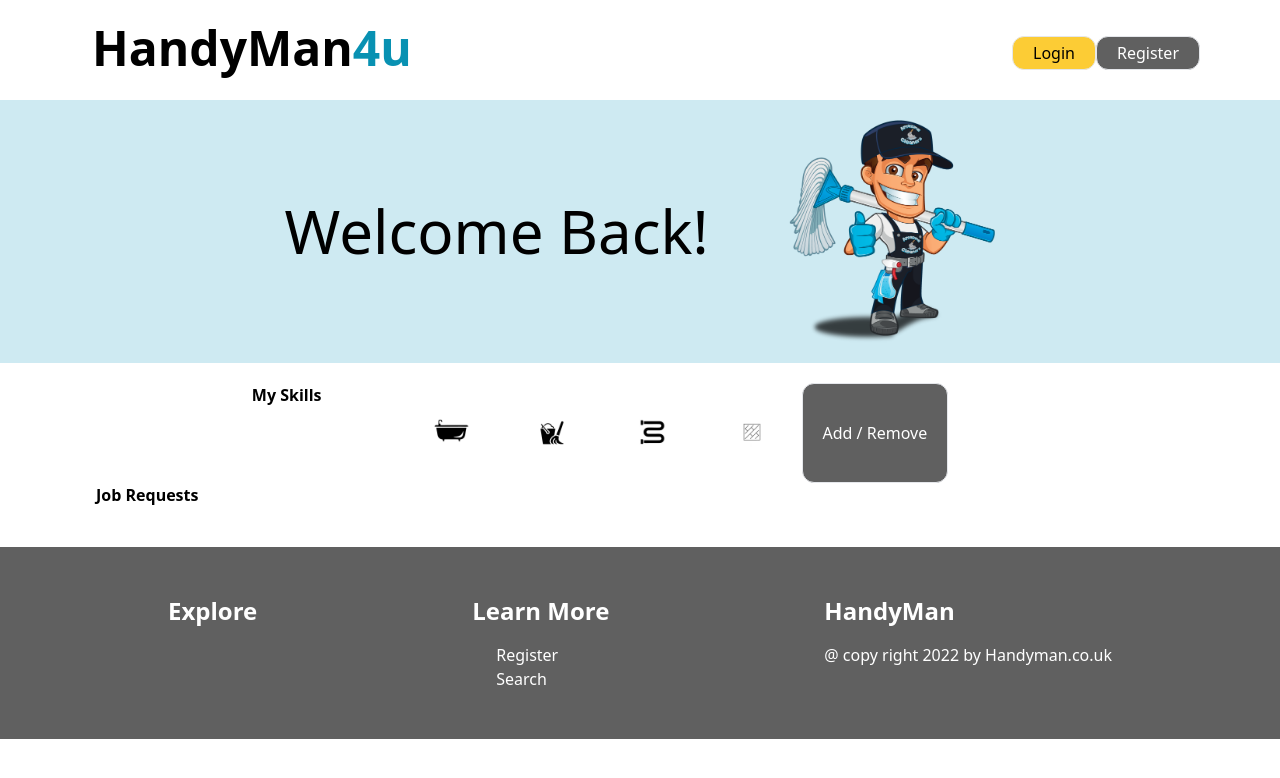
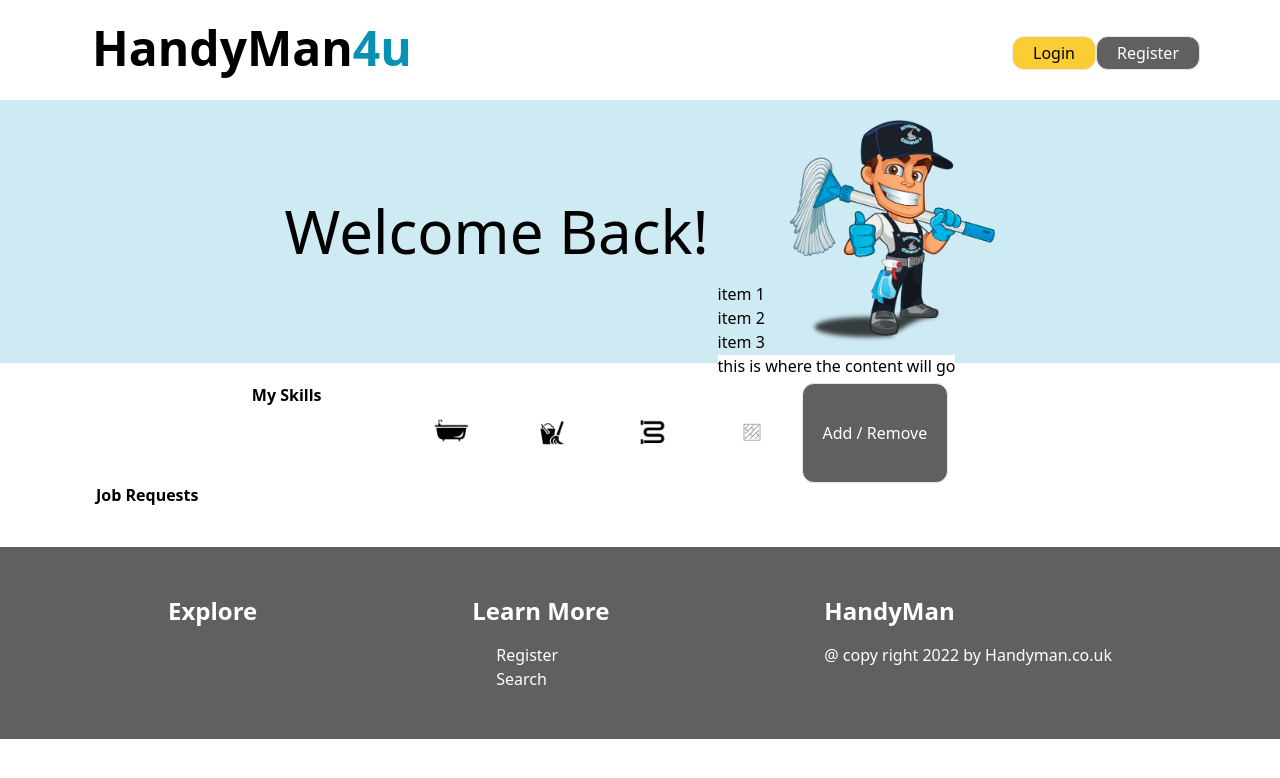
Before and after one commit to UniProject-Hallum/sheffieldmassive, a React (Create React App) app: page /handyman in a window 1280 px wide. Both pictures are taken after a click on the button "Add / Remove". Shown: the top 778 px of the page. Built offline with nearby package versions, Linux system fonts and the light colour scheme.

Commit message:
myskills popup

```diff
--- a/src/components/handylanding/myskills.js
+++ b/src/components/handylanding/myskills.js
@@ -4,6 +4,7 @@ import cleaning from '../../assets/cleaning.png'
 import plumbing from '../../assets/plumbing.png'
 import tiling from '../../assets/Tiling.png'
 import Popup from 'reactjs-popup'
+
 
 const skills = () => {
     return (
@@ -15,7 +16,23 @@ const skills = () => {
         <img className='w-1/12' src={plumbing} alt="bathroom" />
         <img className='w-1/12' src={tiling} alt="bathroom" />
         <Popup trigger= { <button className='text-white py-1 bg-[#606060] px-5 border rounded-xl hover:bg-[#fccc35] hover:scale-110'>Add / Remove</button>
-        }> </Popup>
+            }
+            on="click"
+            closeOnDocumentClick
+            mouseLeaveDelay={300}
+            mouseEnterDelay={0}
+            contentStyle={{ padding: '0px', border: 'none' }}
+            arrow={false}
+            position="top right"
+            >
+            <div className="menu">
+            <div className="menu-item"> item 1</div>
+            <div className="menu-item"> item 2</div>
+            <div className="menu-item"> item 3</div>
+            </div>
+        <span className='bg-white rounded-x1 '>this is where the content will go</span>
+
+        </Popup>
     </div>
 
 
```
